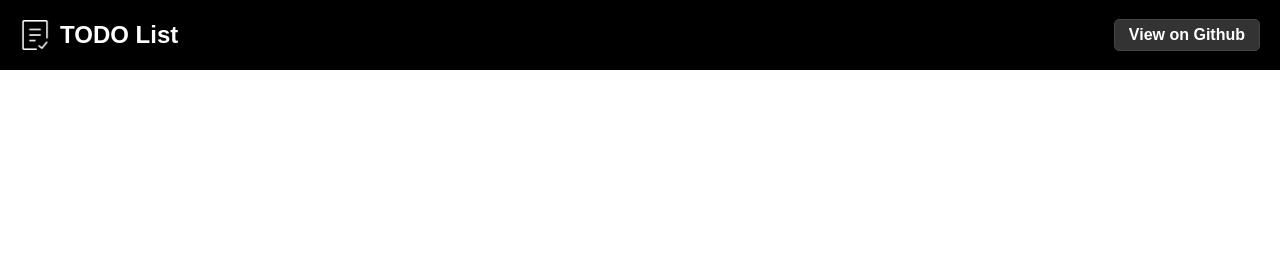
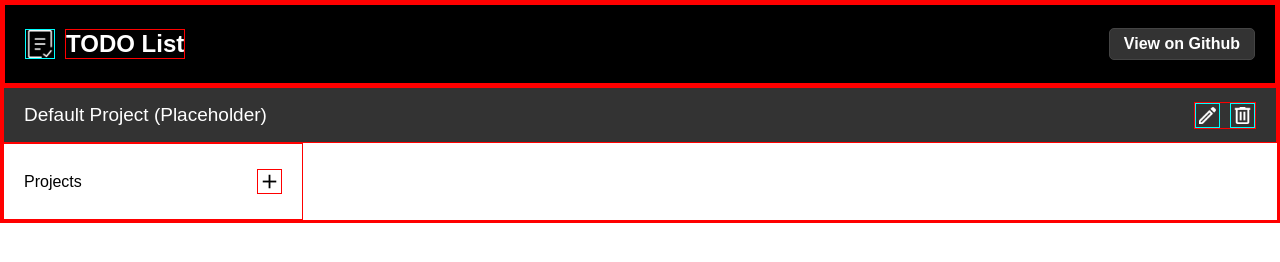
Before and after one commit to Valex99/todo-list, a website built with webpack: page src/template.html in a window 1280 px wide. Built offline with nearby package versions, Linux system fonts and the light colour scheme.

Commit message:
Create design for default project and adding projects

```diff
--- a/src/index.js
+++ b/src/index.js
@@ -1,29 +1,8 @@
 import "./styles.css";
 
-import projectIcon from "./images/check-icon.png";
+//import projectIcon from "./images/check-icon.png";
+import createNav from "./modules/nav";
+import createProjects from "./modules/projects";
 
-console.log("aaa   OK");
-
-const nav = document.querySelector("nav");
-
-const navDiv = document.createElement("div");
-navDiv.classList.add("nav-div");
-
-const icon = document.createElement("img");
-icon.classList.add("icon");
-icon.src = projectIcon;
-icon.alt = "ToDo Icon";
-
-const title = document.createElement("h1");
-title.classList.add("project-title");
-title.textContent = "TODO List";
-
-const githubButton = document.createElement("button");
-githubButton.classList.add("github-button");
-githubButton.textContent = "View on Github";
-
-navDiv.appendChild(icon);
-navDiv.appendChild(title);
-navDiv.appendChild(githubButton);
-
-nav.appendChild(navDiv);
+createNav();
+createProjects(); //Maybe let the function take in an argument which project we are on
--- /dev/null
+++ b/src/modules/nav.js
@@ -0,0 +1,27 @@
+import projectIcon from "../images/check-icon.png";
+
+export default function createNav() {
+  const nav = document.querySelector("nav");
+
+  const navDiv = document.createElement("div");
+  navDiv.classList.add("nav-div");
+
+  const icon = document.createElement("img");
+  icon.classList.add("icon");
+  icon.src = projectIcon;
+  icon.alt = "ToDo Icon";
+
+  const title = document.createElement("h1");
+  title.classList.add("project-title");
+  title.textContent = "TODO List";
+
+  const githubButton = document.createElement("button");
+  githubButton.classList.add("github-button");
+  githubButton.textContent = "View on Github";
+
+  navDiv.appendChild(icon);
+  navDiv.appendChild(title);
+  navDiv.appendChild(githubButton);
+
+  nav.appendChild(navDiv);
+}
--- /dev/null
+++ b/src/modules/projects.js
@@ -0,0 +1,41 @@
+import binIcon from "../icons/bin-icon.png";
+import pencilIcon from "../icons/pencil-outline.png";
+import plusIcon from "../icons/plus.png";
+
+export default function createProjects() {
+  const content = document.getElementById("content");
+
+  const currentProjectDiv = document.createElement("div");
+  currentProjectDiv.classList.add("current-project-div");
+  currentProjectDiv.textContent = "Default Project (Placeholder)";
+
+  const currentProjectDivIcons = document.createElement("div");
+  currentProjectDivIcons.classList.add("current-project-div-icons");
+
+  const bin = document.createElement("img");
+  bin.src = binIcon;
+  bin.alt = "Bin Icon";
+
+  const pencil = document.createElement("img");
+  pencil.src = pencilIcon;
+  pencil.alt = "Pencil Icon";
+
+  currentProjectDivIcons.appendChild(pencil);
+  currentProjectDivIcons.appendChild(bin);
+
+  currentProjectDiv.appendChild(currentProjectDivIcons);
+
+  content.appendChild(currentProjectDiv);
+
+  // Create project sidebar
+  const projectSidebar = document.createElement("div");
+  projectSidebar.classList.add("project-sidebar");
+  projectSidebar.textContent = "Projects";
+
+  const plus = document.createElement("img");
+  plus.src = plusIcon;
+  plus.alt = "Plus Icon";
+
+  projectSidebar.appendChild(plus);
+  content.appendChild(projectSidebar);
+}
--- a/src/styles.css
+++ b/src/styles.css
@@ -5,15 +5,16 @@
   box-sizing: border-box;
   font-family: Arial, Helvetica, sans-serif;
 
+  border: 1px solid red;
 }
 
 /* Navigator bar */
 .nav-div {
-    height: 70px;
-    background-color: black;
+  height: 80px;
+  background-color: black;
 
-    display: flex;
-    align-items: center;
+  display: flex;
+  align-items: center;
 }
 
 .icon {
@@ -53,3 +54,43 @@
   background-color: #222;
   border-color: #333;
 }
+
+/* Working on Projects */
+.current-project-div {
+  height: 56px;
+  background-color: #333;
+  display: flex;
+  align-items: center;
+  font-size: 19px;
+  color: white;
+  padding-left: 20px;
+}
+
+.current-project-div-icons {
+  margin-left: auto;
+  margin-right: 20px;
+
+  display: flex;
+  gap: 10px;
+}
+
+.current-project-div-icons img {
+  height: 25px;
+  filter: invert(100);
+  cursor: pointer;
+}
+
+/* Projects sidebar */
+.project-sidebar {
+  width: 300px;
+  padding: 25px 20px;
+
+  display: flex;
+  align-items: center;
+}
+
+.project-sidebar img {
+  height: 25px;
+  margin-left: auto;
+  margin-right: 0;
+}
```
Also changed, not shown: src/icons/bin-icon.png (added), src/icons/pencil-outline.png (added), src/icons/plus.png (added).
